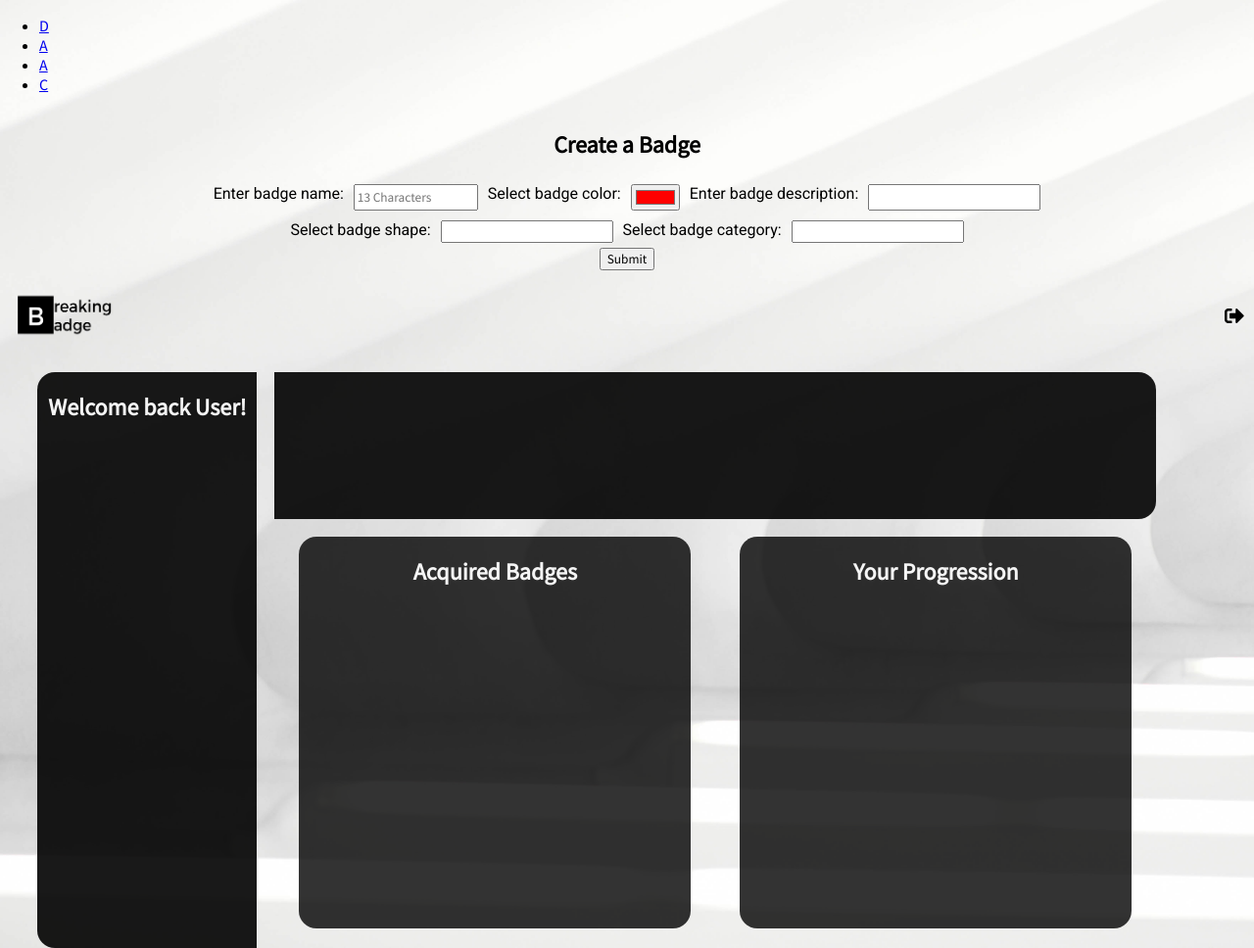
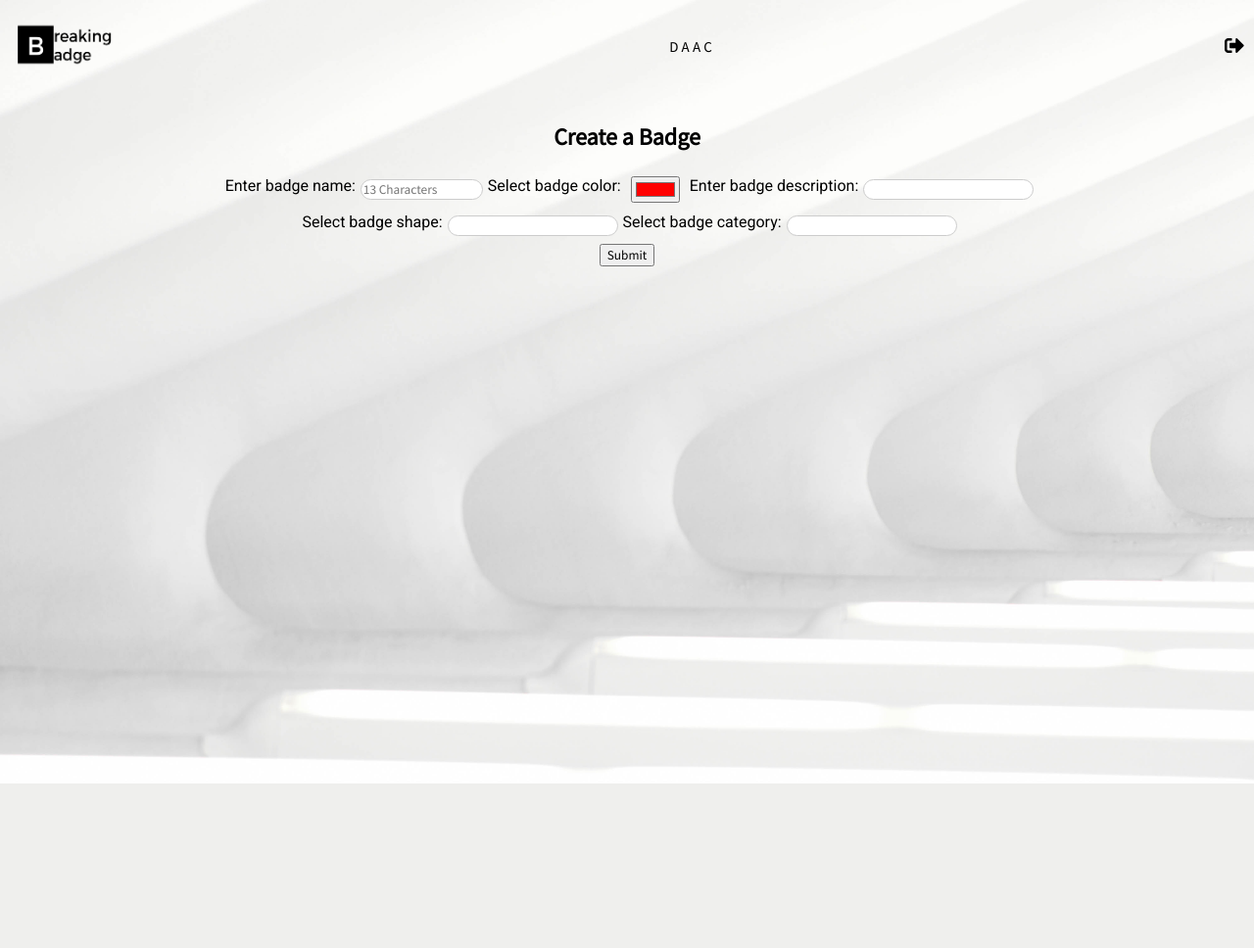
Before and after one commit to Daniel-Makram/Breaking_Badge, a PHP site: page /?p=CreateBadge&success in a window 1280 px wide. Shown: the whole page at 98% size. After the commit the page ends 800 px from the top, so only its background shows below. Run offline with PHP 8.4, Linux system fonts and the light colour scheme; some libraries are stand-ins or nearby versions.

Commit message:
modif front end dashboard

```diff
--- a/template/assets/style.css
+++ b/template/assets/style.css
@@ -88,6 +88,14 @@ input[type=password] {
       float: none;
   }
 }
+ul {
+  list-style-type: none;
+}
+
+li {
+  display: inline-block;
+  justify-content: space-between;
+}
 
 /*user view*/
 .dash{
@@ -95,11 +103,11 @@ input[type=password] {
 }
 .user_view{
   width: 224px;
-  height: 588px;
+  height: 836px;
   background-color: rgb(0, 0, 0, 0.9);
   margin-left:3%;
   border-radius: 18px 0px 0px 18px;
-
+  margin-bottom:2%;
 }
 h1{
   color:whitesmoke;
@@ -109,12 +117,24 @@ h1{
   display:flexbox;
 }
 .user_info{
-  height:150px;
+  height:200px;
   width:900px;
   background-color: rgb(0, 0, 0, 0.9);
   color:white;
   margin-left:2%;
   border-radius: 0px 18px 18px 0px;
+}
+
+.display_badge{
+  height:200px;
+  width:900px;
+  background-color: rgb(0, 0, 0, 0.9);
+  color:white;
+  margin-left:2%;
+  border-radius: 0px 18px 18px 0px;
+  margin-top:2%;
+  text-align: center;
+  margin-bottom:1%;
 }
 
 .user_dash{
@@ -139,6 +159,8 @@ h1{
   background-color: rgb(0, 0, 0, 0.8);
   border-radius:18px;
 }
+
+/*formulaire creation de badge admin view*/
 
 
 
@@ -249,9 +271,17 @@ font-family: 'Roboto', sans-serif;
 .badge__form--row{
 display: flex;
 flex-flow: row ,nowrap;
+
 }
 .badge__form--row *{
 margin: 5px;
 }
+input[type=text] {
+    margin: 8px 0;
+    display: inline-block;
+    border: 1px solid #ccc;
+    border-radius:15px;
+    box-sizing: border-box;
+}
 
 /*-------- Fin Affichage badges ---------*/
--- a/template/components/db.php
+++ b/template/components/db.php
@@ -2,7 +2,7 @@
 
   function createCursor(){
     $DB_HOST = 'localhost';
-    $DB_NAME = 'breaking_badge';
+    $DB_NAME = 'Breaking-Badge';
     $DB_USER = 'root';
     $DB_PASSWORD = '';
       return new PDO("mysql:host=$DB_HOST;dbname=$DB_NAME;charset=utf8", $DB_USER, $DB_PASSWORD, [PDO::ATTR_ERRMODE => PDO::ERRMODE_EXCEPTION]);
--- a/template/components/navbar.php
+++ b/template/components/navbar.php
@@ -1,4 +1,7 @@
 <nav>
+
+  <div class="header">
+  <a href="#default" class="logo"><img src="./assets/logoBB.png" height=50px width=110px/></a>
   <ul>
   <?php
     foreach($routes as $key=>$value){
@@ -8,4 +11,9 @@
     }
   ?>
   </ul>
+  <div class="header-right">
+  <a href="./logout.php"><i class="fas fa-sign-out-alt fa-lg"></i></a>
+  </div>
+</div>
+
 </nav>
--- a/template/index.php
+++ b/template/index.php
@@ -17,7 +17,7 @@
 </head>
 <body>
   <?php include_once('components/router.php');?>
-  <?php include ('./pages/dashboard.php'); ?>
+
 
 <!-- if($_SESSION){
     include('pages/dashboard.php');
--- a/template/pages/dashboard.php
+++ b/template/pages/dashboard.php
@@ -1,4 +1,3 @@
-<?php include ('./pages/header.php');?>
 <section class="dash">
 
 <div class="user_view">
@@ -6,19 +5,7 @@
 
 </div>
 
-<div class="container_box">
-<div class="user_info">
-
-</div>
-
-<div class="user_dash">
-  <div class="badgePlus">
-    <h1> Acquired Badges </h1>
-  </div>
-  <div class="progression">
-    <h1> Your Progression </h1>
-  </div>
-</div>
-</div>
+<?php include('./pages/adminDash.php');?>
+<!--if admin include (./pages/adminDash.php)-->
 
 </section>
--- a/template/pages/header.php
+++ /dev/null
@@ -1,6 +0,0 @@
-<div class="header">
-  <a href="#default" class="logo"><img src="./assets/logoBB.png" height=50px width=110px/></a>
-  <div class="header-right">
-  <a href="./logout.php"><i class="fas fa-sign-out-alt fa-lg"></i></a>
-  </div>
-</div>
```
Also changed, not shown: template/pages/adminDash.php (added, +27 -0 lines), template/pages/userDash.php (added, +13 -0 lines).
